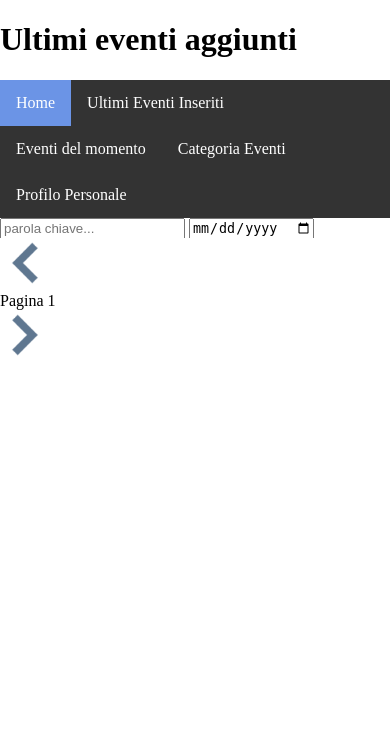
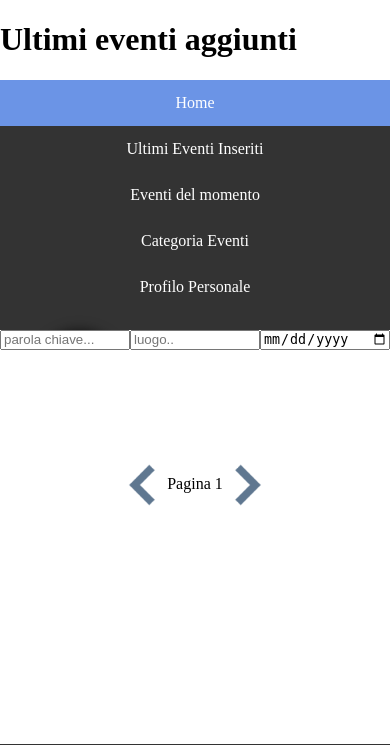
Before and after one commit to giobyR/cityscape, a PHP site: page /php/esplora_eventiRecenti.php in a window 390 px wide. Shown: the top 745 px of the page. Run offline with PHP 8.4, Linux system fonts and the light colour scheme; data that the repository does not hold is empty.

Commit message:
fixed page navigation, added responsivness to navigation bar

```diff
--- a/css/navbar.css
+++ b/css/navbar.css
@@ -52,9 +52,19 @@ li.dropdown {
     display: block;
 }
 .search-bar{
-    float:left;
     background-color: white;
     width:100%;
     height:20px;
-    display: block;
+    display: flex;
+    flex-direction: row;
+
+    align-content: stretch;
 }
+.search-bar input{
+    width: 33.33%;
+}
+@media screen and (max-width: 600px) {
+    .navbar li, li a, .dropdown-content {
+        width: 100%;
+    }
+}
--- a/css/pulsantiNavigazione.css
+++ b/css/pulsantiNavigazione.css
@@ -1,6 +1,14 @@
 .pulsanti-navigazione{
-    float:left;
+    overflow: hidden;
+    width: 100%;
+    display: flex;
+    justify-content: center;
+    align-content: flex-end;
 }
 .precedente , .successivo{
     height: 50px;
+    display: block;
 }
+.current-page{
+    margin-top: 15px;
+}
--- a/js/caricaEventi.js
+++ b/js/caricaEventi.js
@@ -69,7 +69,7 @@ CaricaEventi.loadData=function(queryType){
         case CaricaEventi.CATEGORIA_CINEMA:
             var url=CaricaEventi.urlRichiestaPHP+"?queryType="+CaricaEventi.CATEGORIA_CINEMA
                     +"&categoria=cinema&limiteNumeroEventi="+CaricaEventi.limiteNumeroEventi
-                    ++"&offset="+(CaricaEventi.CURRENT_PAGE_INDEX-1)*CaricaEventi.limiteNumeroEventi;
+                    +"&offset="+(CaricaEventi.CURRENT_PAGE_INDEX-1)*CaricaEventi.limiteNumeroEventi;
             var responseFunction=CaricaEventi.rispostaAjax;
             break;
         case CaricaEventi.CATEGORIA_CONCERTI:
@@ -195,6 +195,8 @@ CaricaEventi.rispostaAjax=function(risposta){
         console.log(arrayDati);
         gestioneDashboard.refreshData(arrayDati/*JSON.parse(risposta.data)*/);
     }
+    var altriEventiDaCaricare=((risposta.data===null)||(risposta.data.length <CaricaEventi.limiteNumeroEventi));
+    gestioneDashboard.refreshIndiciPagina(CaricaEventi.CURRENT_PAGE_INDEX,altriEventiDaCaricare);
 }
 CaricaEventi.rispostaAjaxProfiloEventiCreati=function(risposta){
     //console.log(risposta);
@@ -211,4 +213,6 @@ CaricaEventi.rispostaAjaxProfiloEventiCreati=function(risposta){
         console.log(arrayDati);
         gestioneDashboard.refreshDataEventiCreati(arrayDati/*JSON.parse(risposta.data)*/);
     }
+    var altriEventiDaCaricare=((risposta.data===null)||(risposta.data.length <CaricaEventi.limiteNumeroEventi));
+    gestioneDashboard.refreshIndiciPagina(CaricaEventi.CURRENT_PAGE_INDEX,altriEventiDaCaricare);
 }
--- a/js/gestioneDashboard.js
+++ b/js/gestioneDashboard.js
@@ -160,3 +160,22 @@ gestioneDashboard.refreshDataEventiCreati=function(arrayEventi){
     }
     node.appendChild(lista);
 }
+gestioneDashboard.refreshIndiciPagina=function(currentPage,altriEventidaCaricare){
+    var currPage=document.getElementsByClassName("current-page");
+    currPage.innerHTML="Pagina "+currentPage;
+
+    var previous=document.getElementsByClassName("precedente");
+    if(currentPage===1){
+        previous.disabled=true;
+    }else{
+        previous.disabled=false;
+    }
+
+    var next=document.getElementsByClassName("successivo");
+    if(altriEventidaCaricare){
+        next.disabled=true;
+    }else{
+        next.disabled=false;
+    }
+
+}
--- a/php/database/queryEvento.php
+++ b/php/database/queryEvento.php
@@ -9,7 +9,7 @@
         global $cityscapeDB;
         $limite_risultati=$cityscapeDB->sqlInjectionFilter($limite_risultati);
         //devo modificare questa query perche sto prendendo eventi passati a oggi e non futuri
-        $query="SELECT * FROM evento WHERE dataEvento>=CURRENT_DATE ORDER BY dataEvento ASC LIMIT ".$offset.",".$limite_risultati.";";
+        $query="SELECT * FROM evento WHERE dataEvento<=CURRENT_DATE ORDER BY dataEvento ASC LIMIT ".$offset.",".$limite_risultati.";";
         $result=$cityscapeDB->lanciaQuery($query);
         $cityscapeDB->closeConnection();
         return $result;
--- a/php/esplora_eventiRecenti.php
+++ b/php/esplora_eventiRecenti.php
@@ -40,13 +40,13 @@
             //echo "</div>";
         ?>
     </nav>
+    <div id="divContenuto"></div>
     <section class="pulsanti-navigazione">
         <?php
             $searchType=EVENTI_PIU_RECENTI;
             include DIR_LAYOUT.'pulsanti_navigazione.php';
         ?>
     </section>
-    <div id="divContenuto"></div>
     <footer>
         <address>
             Creato da Popitanu Silviu Roberto<br>
--- a/php/layout/navbar.php
+++ b/php/layout/navbar.php
@@ -30,8 +30,8 @@
     </li>
     <li class="search-bar">
         <input type="text" placeholder="parola chiave..." id="cercaTesto">
+        <input type="text" placeholder="luogo.." id="cercaLuogo">
         <input type="date" placeholder="yyyy-mm-dd" id="cercaData">
-        <input type="text" placeholder="luogo.." id="cercaLuogo">
     </li>
 </ul>
 </div>
--- a/php/layout/pulsanti_navigazione.php
+++ b/php/layout/pulsanti_navigazione.php
@@ -1,9 +1,7 @@
 <?php
-    echo '<input type="image" src="/images/prev.png" value="" class="precedente">';
+    echo '<input type="image" src="/images/prev.png" value="" class="precedente" disabled ';
+    echo 'onClick="CaricaEventi.caricaPrecedente('.$searchType.')">';
     echo '<div class="current-page">Pagina 1</div>';
-    echo '<input type="image" src="/images/next.png" value="" class="successivo">';
-echo '</section>';
-echo '<script>';
-    echo 'document.getElementByCLassName("precedente").addEventListener("click",function(){CaricaEventi.caricaPrecedente('.$searchType.')});';
-    echo 'document.getElementByCLassName("successivo").addEventListener("click",function(){CaricaEventi.caricaSuccessivo('.$searchType.')});';
+    echo '<input type="image" src="/images/next.png" value="" class="successivo" disabled ';
+    echo 'onClick="CaricaEventi.caricaSuccessivo('.$searchType.')">';
 ?>
```
